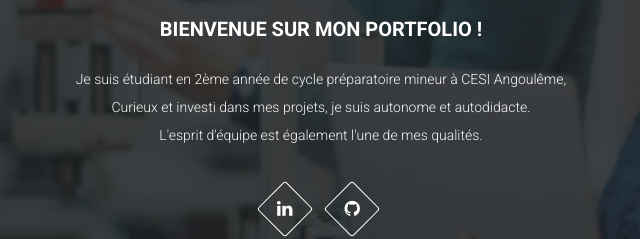
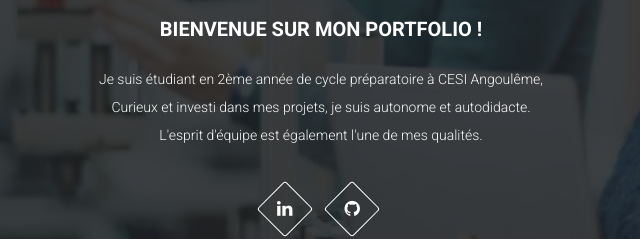
Before and after one commit to adnaneouahbi/mypersoweb, a plain HTML site: page index.html in a window 1280 px wide. Shown: the part 353-592 px from the top of the page, 319-959 px from the left. Drawn offline with Linux system fonts and the light colour scheme.

```diff
--- a/index.html
+++ b/index.html
@@ -47,7 +47,7 @@
 		<div class="intro-sub">Adnane Ouahbi</div>
 		<h1>Ingénieur <span>Généraliste</span></h1>
 		<div class="intro-welcome">Bienvenue sur mon portfolio !</div>
-		<p>Je suis étudiant en 2ème année de cycle préparatoire mineur à CESI Angoulême,<br> Curieux et investi dans mes projets, je suis autonome et autodidacte.<br>L'esprit d'équipe est également l'une de mes qualités.</p>
+		<p>Je suis étudiant en 2ème année de cycle préparatoire à CESI Angoulême,<br> Curieux et investi dans mes projets, je suis autonome et autodidacte.<br>L'esprit d'équipe est également l'une de mes qualités.</p>
 
 		<div class="social-icons">
 			<ul class="list-inline">
```
